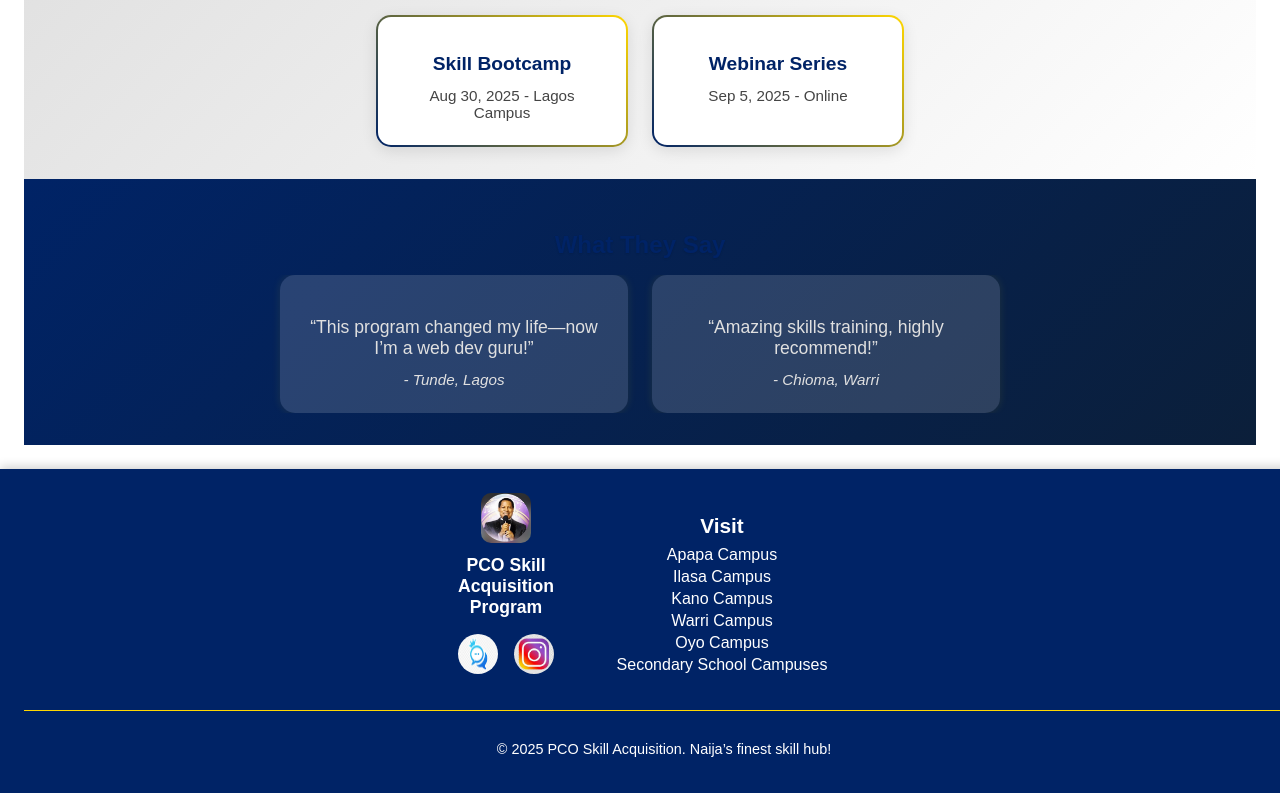
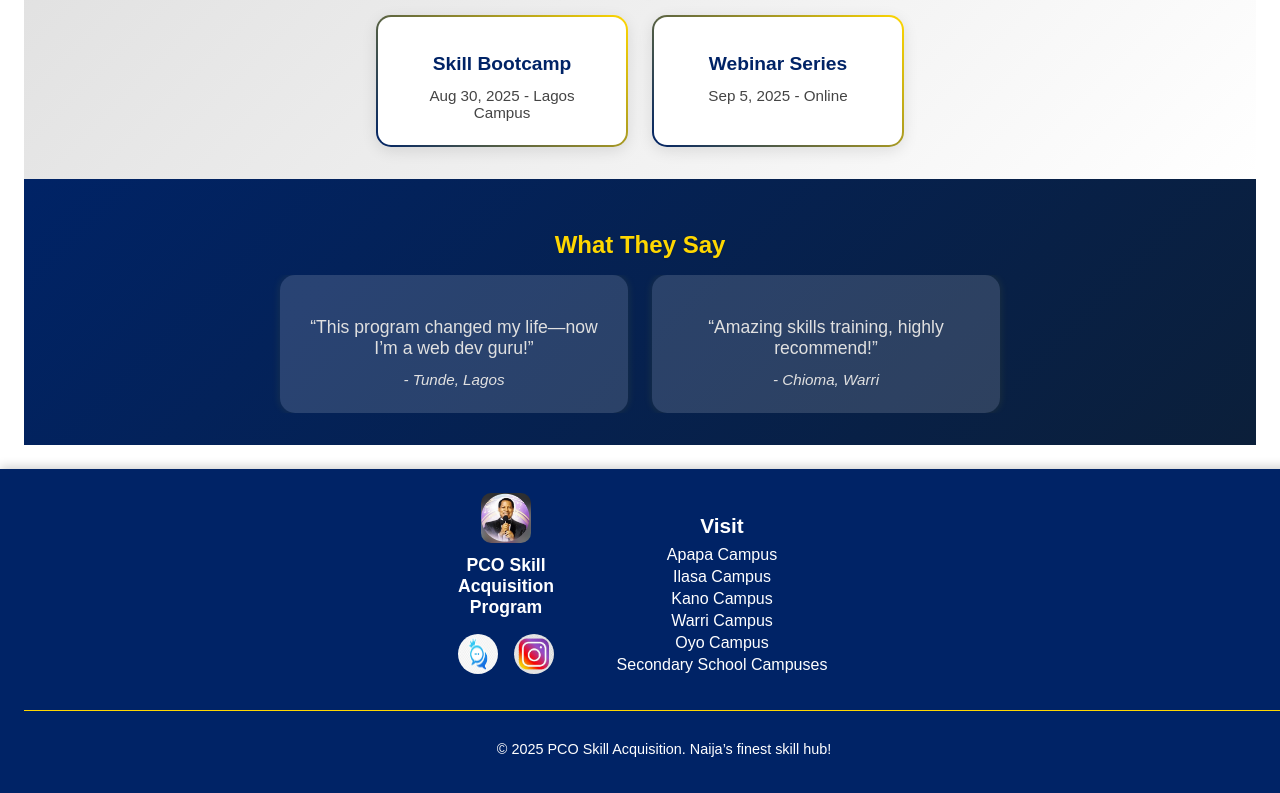
Before and after one commit to pco-skill-acquisition/pcoskillacquisition, a Next.js app: page / in a window 1280 px wide. Shown: the part 1108-1901 px from the top of the page. Built offline with nearby package versions, Linux system fonts and the light colour scheme.

Commit message:
Update app/page.tsx and homepage.module.css to change 'What They Say' title to gold for better contrast

```diff
--- a/app/homepage.module.css
+++ b/app/homepage.module.css
@@ -202,7 +202,7 @@
 .testimonialsSection {
   padding: 2rem 1rem;
   background: linear-gradient(135deg, #002366, #0b1f3a);
-  color: #e0e0e0; /* Lighter text for contrast */
+  color: #e0e0e0;
   text-align: center;
   position: relative;
 }
@@ -219,12 +219,12 @@
   padding: 1.5rem;
   border-radius: 15px;
   width: 300px;
-  box-shadow: 0 0 10px rgba(255, 215, 0, 0.1); /* Softer glow */
+  box-shadow: 0 0 10px rgba(255, 215, 0, 0.1);
   transition: box-shadow 0.3s ease;
 }
 
 .testimonialCard:hover {
-  box-shadow: 0 0 15px rgba(255, 215, 0, 0.2); /* Gentler hover effect */
+  box-shadow: 0 0 15px rgba(255, 215, 0, 0.2);
 }
 
 .testimonialCard p {
@@ -237,6 +237,18 @@
   font-family: "Montserrat", sans-serif;
   font-size: 0.95rem;
   font-style: italic;
+}
+
+.sectionTitle {
+  font-family: "Montserrat", sans-serif;
+  font-weight: bold;
+  font-size: 1.5rem;
+  margin-bottom: 1rem;
+  text-shadow: 0 1px 2px rgba(0, 0, 0, 0.1);
+}
+
+.testimonialsSection .sectionTitle {
+  color: #ffd700; /* Gold for contrast */
 }
 
 .fadeIn {
```
